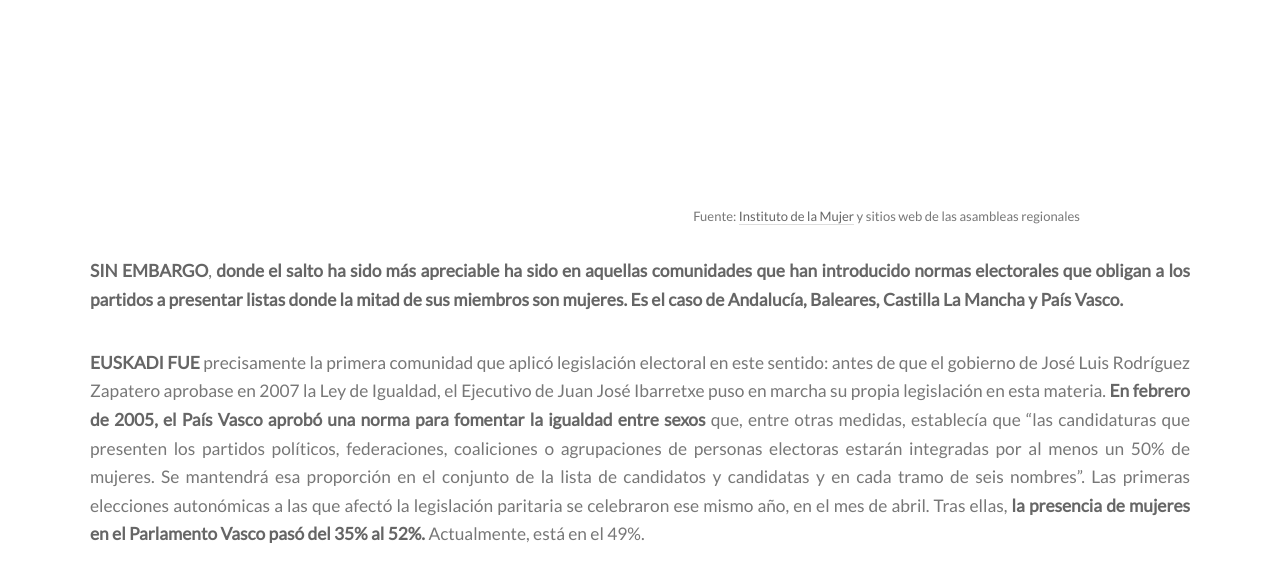
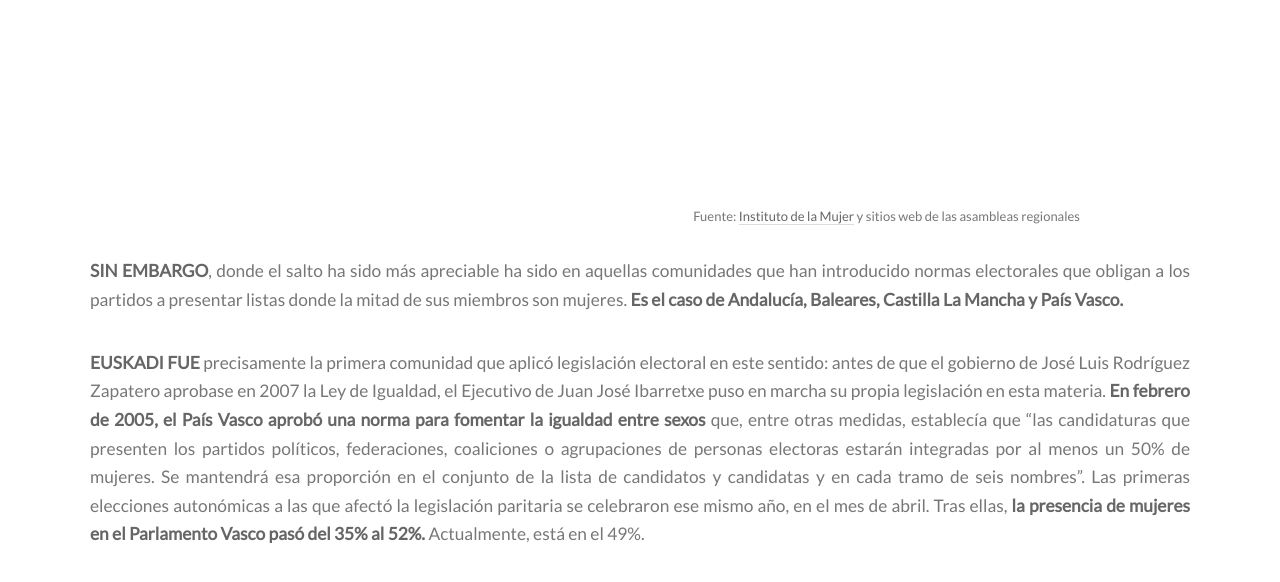
Before and after one commit to medialab-prado/3tpd-mapa-poder-femenino, a Jekyll site: the page built from politica/comunidades_autonomas.html, in a window 1280 px wide and 900 px high, scrolled down 1034 px. Shown: the top 582 px of the window. Built offline with Jekyll 4.4.1, drawn with Linux system fonts in a browser that asks for light colours; part of the change alters nothing that is shown.

```diff
--- a/politica/comunidades_autonomas.html
+++ b/politica/comunidades_autonomas.html
@@ -61,10 +61,10 @@ section: politica
 	</section>
 		<section>
 		<p>
-			<b>SIN EMBARGO</b>, <strong>donde el salto ha sido más apreciable
+			<b>SIN EMBARGO</b>, donde el salto ha sido más apreciable
 				ha sido en aquellas comunidades que han introducido normas
 				electorales que obligan a los partidos a presentar listas donde la
-				mitad de sus miembros son mujeres. Es el caso de Andalucía,
+				mitad de sus miembros son mujeres. <strong>Es el caso de Andalucía,
 				Baleares, Castilla La Mancha y País Vasco.</strong>
 		</p>
 		<p>
```
